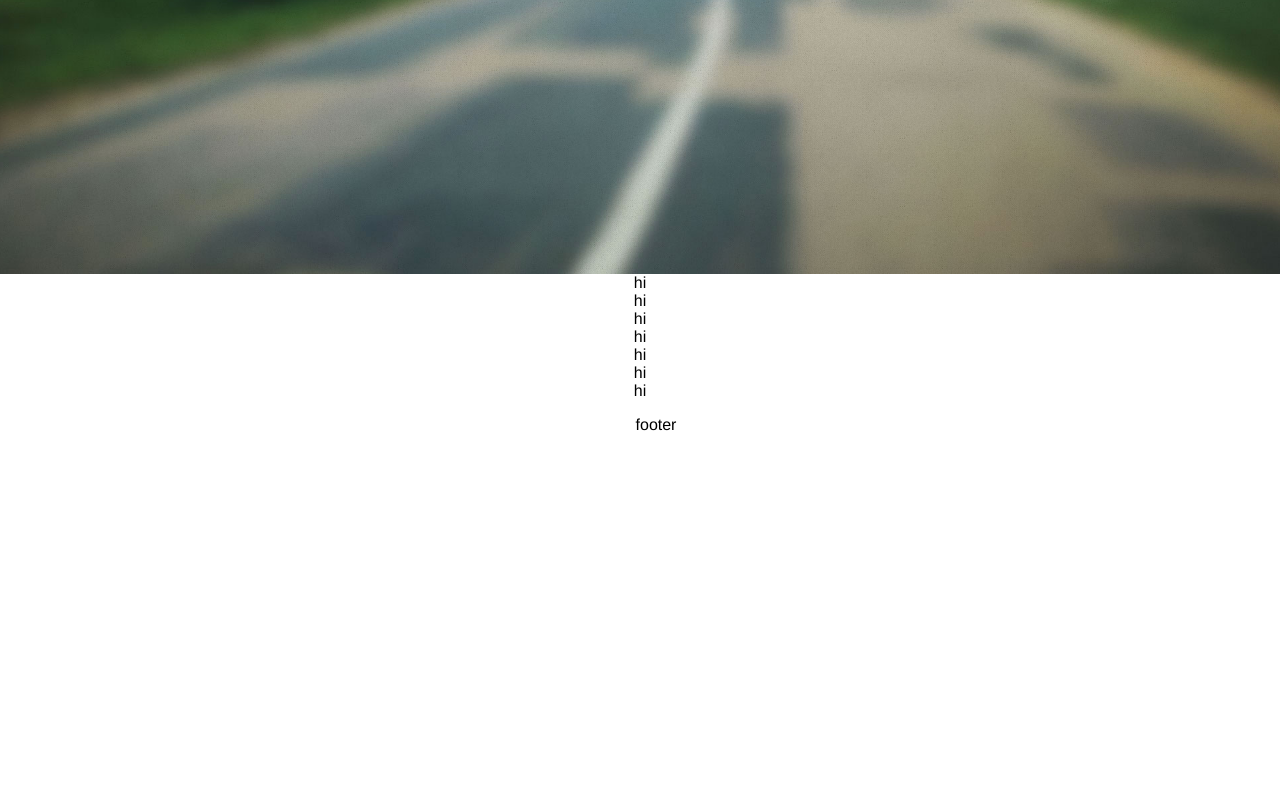
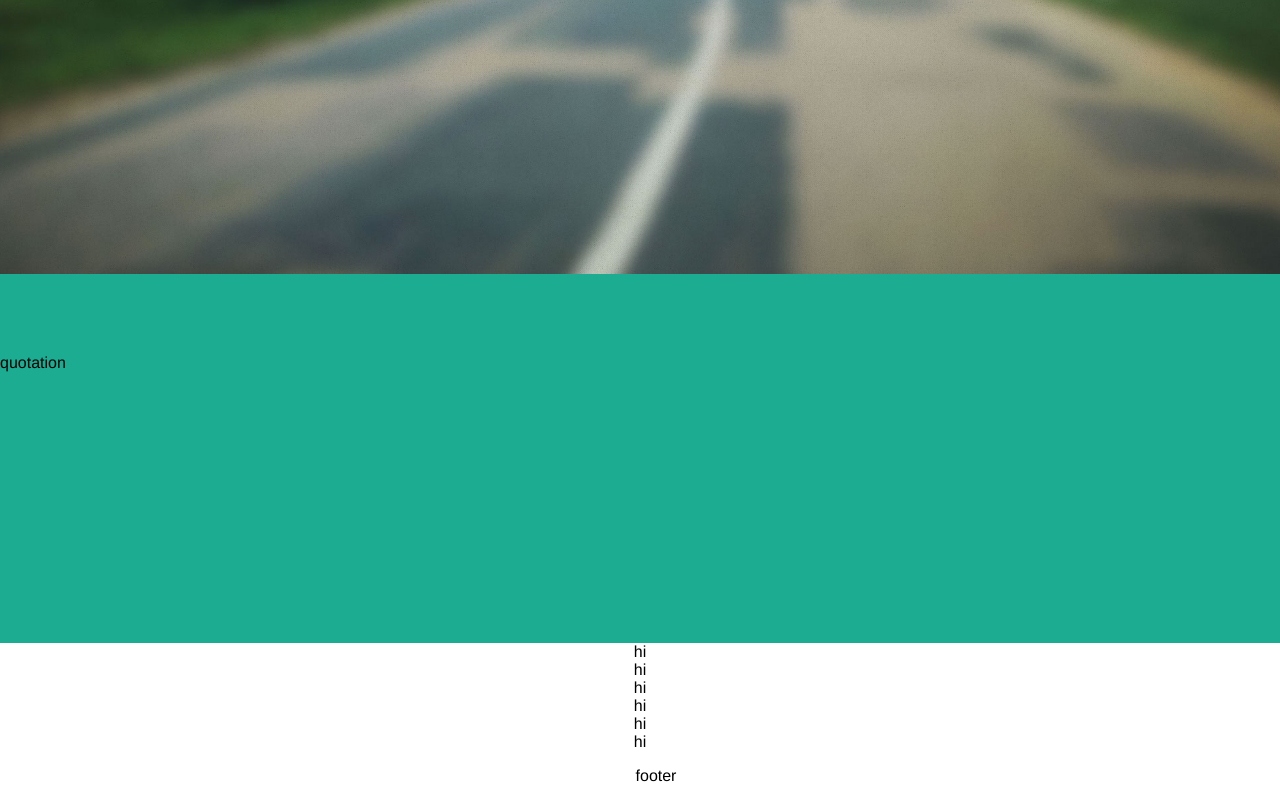
Before and after one commit to parabolabam/maxim_clone, a Vue app: page /home in a window 1280 px wide. Shown: the part 609-1410 px from the top of the page. Before the commit the page ends 1059 px from the top, so only its background shows below. Built offline with nearby package versions, Linux system fonts and the light colour scheme.

Commit message:
add quotation block

```diff
--- a/src/components/MainSection/MainSection.vue
+++ b/src/components/MainSection/MainSection.vue
@@ -4,7 +4,7 @@
       <MainSectionHeader />
     </ContentBlock>
     <ContentBlock>
-      hi
+      <QuotationBlock />
     </ContentBlock>
     <ContentBlock>
       hi
@@ -30,12 +30,14 @@
 <script>
 import ContentBlock from '@/components/MainSection/components/ContentBlock'
 import MainSectionHeader from '@/components/MainSection/components/MainSectionHeader'
+import QuotationBlock from '@/components/MainSection/components/QuotationBlock'
 
 export default {
   name: 'mainSection',
   components: {
     ContentBlock,
-    MainSectionHeader
+    MainSectionHeader,
+    QuotationBlock
   }
 }
 </script>
--- /dev/null
+++ b/src/components/MainSection/components/QuotationBlock.vue
@@ -0,0 +1,23 @@
+<template>
+  <div class="quotation-block">
+      quotation
+  </div>
+</template>
+
+<script>
+import HooperSlider from '@/components/HooperSlider'
+
+export default {
+  name: 'main-section-header'
+
+}
+</script>
+
+<style lang="scss" scoped>
+.quotation-block {
+    width: 100%;
+    min-height: 22.1vh;
+    padding: 5rem 0 7rem 0;
+    background-color: $color-mountain-meadow;
+}
+</style>
```
